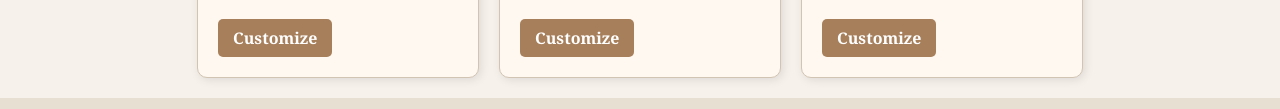
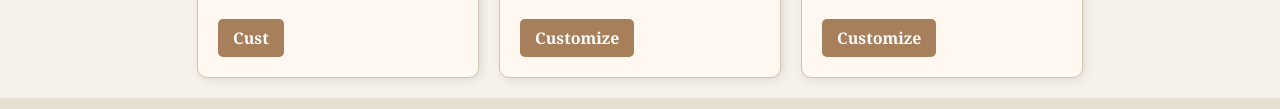
Before and after one commit to mingyen0129/shop, a plain HTML site: page index.html in a window 1280 px wide. Shown: the part 614-723 px from the top of the page. Drawn offline with Linux system fonts and the light colour scheme.

Commit message:
測試自動更新

```diff
--- a/index.html
+++ b/index.html
@@ -26,7 +26,7 @@
         <h3>Custom Film Roll</h3>
         <p>Unroll the film, and let every frame tell the story of us.</p>
 
-        <a href="product.html" class="btn-order">Customize</a>
+        <a href="product.html" class="btn-order">Cust</a>
       </div>
     </div>
 
```
